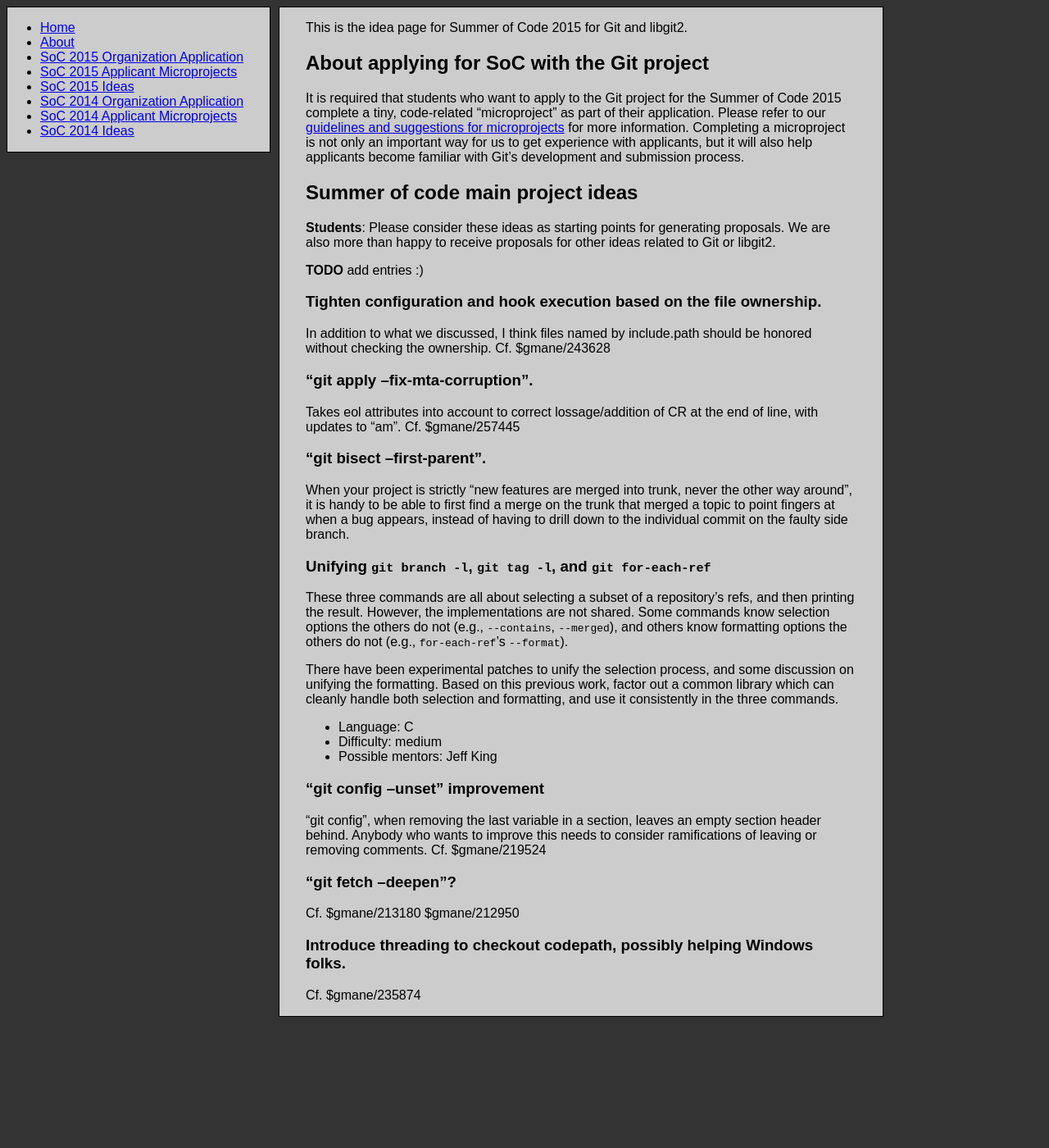
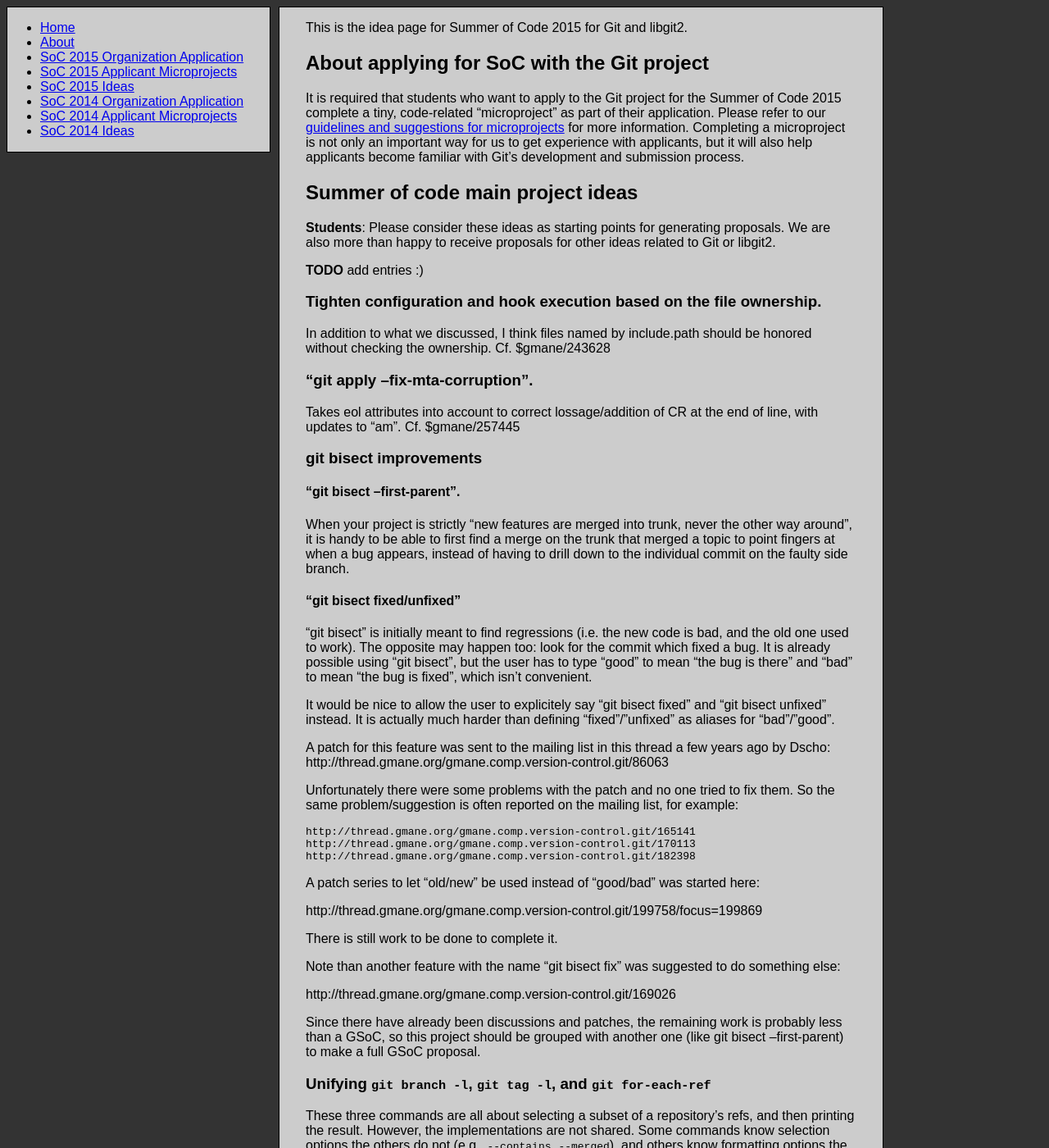
Before and after one commit to git/git.github.io, a Jekyll site: the page built from SoC-2015-Ideas.md, in a window 1280 px wide and 1400 px high. Shown: the whole window at 82% size. Built offline with Jekyll 4.4.1, drawn with Linux system fonts in a browser that asks for light colours; Markdown is read by kramdown in place of the engine named in the settings.

Commit message:
GSoC ideas: git bisect fixed/unfixed
Signed-off-by: Matthieu Moy <Matthieu.Moy@imag.fr>

```diff
--- a/SoC-2015-Ideas.md
+++ b/SoC-2015-Ideas.md
@@ -34,13 +34,56 @@
 Takes eol attributes into account to correct lossage/addition of CR at
 the end of line, with updates to "am".  Cf. $gmane/257445
 
-### "git bisect --first-parent".
+### git bisect improvements
+
+#### "git bisect --first-parent".
 
 When your project is strictly "new features are merged into trunk,
 never the other way around", it is handy to be able to first find
 a merge on the trunk that merged a topic to point fingers at when
 a bug appears, instead of having to drill down to the individual
 commit on the faulty side branch.
+
+#### "git bisect fixed/unfixed"
+
+"git bisect" is initially meant to find regressions (i.e. the new code
+is bad, and the old one used to work). The opposite may happen too:
+look for the commit which fixed a bug. It is already possible using
+"git bisect", but the user has to type "good" to mean "the bug is
+there" and "bad" to mean "the bug is fixed", which isn't convenient.
+
+It would be nice to allow the user to explicitely say "git bisect
+fixed" and "git bisect unfixed" instead. It is actually much harder
+than defining "fixed"/"unfixed" as aliases for "bad"/"good".
+
+A patch for this feature was sent to the mailing list in this thread a
+few years ago by Dscho:
+http://thread.gmane.org/gmane.comp.version-control.git/86063
+
+Unfortunately there were some problems with the patch and no one tried
+to fix them. So the same problem/suggestion is often reported on the
+mailing list, for example:
+
+    http://thread.gmane.org/gmane.comp.version-control.git/165141
+    http://thread.gmane.org/gmane.comp.version-control.git/170113
+    http://thread.gmane.org/gmane.comp.version-control.git/182398
+
+A patch series to let "old/new" be used instead of "good/bad" was
+started here:
+
+http://thread.gmane.org/gmane.comp.version-control.git/199758/focus=199869
+
+There is still work to be done to complete it.
+
+Note than another feature with the name "git bisect fix" was suggested
+to do something else:
+
+http://thread.gmane.org/gmane.comp.version-control.git/169026
+
+Since there have already been discussions and patches, the remaining
+work is probably less than a GSoC, so this project should be grouped
+with another one (like git bisect --first-parent) to make a full GSoC
+proposal.
 
 ### Unifying `git branch -l`, `git tag -l`, and `git for-each-ref`
 
```
